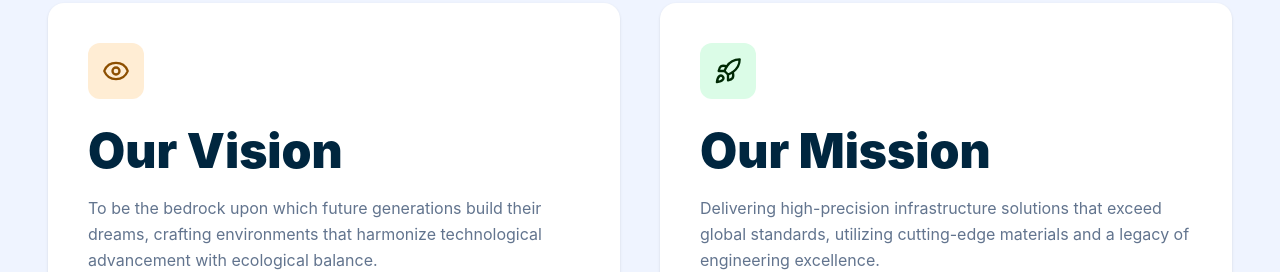
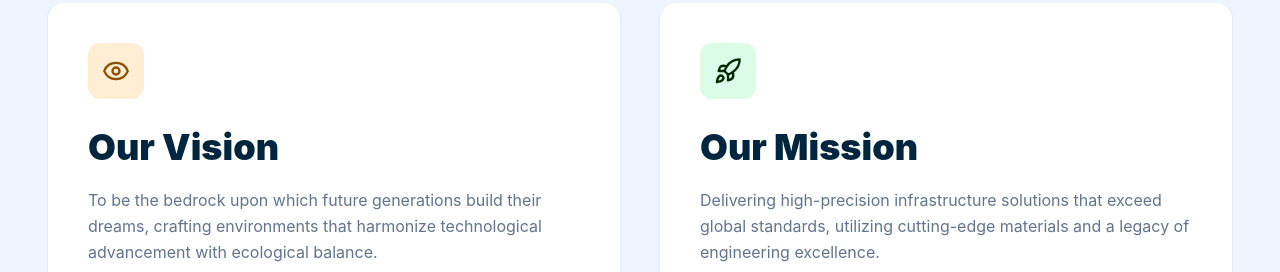
Before and after one commit to yashtrivedi1234/UIPL, a React (Vite) app: page /about in a window 1280 px wide. Shown: the part 1900-2172 px from the top of the page. Built offline with nearby package versions, Linux system fonts and the light colour scheme.

Commit message:
limra done

```diff
--- a/src/pages/about/components/VisionMission.jsx
+++ b/src/pages/about/components/VisionMission.jsx
@@ -12,7 +12,7 @@ export default function VisionMission() {
               <Eye size={24} className="text-[#8d4f00] sm:hidden" />
               <Eye size={28} className="text-[#8d4f00] hidden sm:block" />
             </div>
-            <h2 className="text-2xl sm:text-3xl md:text-4xl lg:text-5xl  font-black text-[#00263f] mb-4 sm:mb-5">Our Vision</h2>
+            <h2 className="text-xl sm:text-2xl md:text-3xl lg:text-4xl  font-black text-[#00263f] mb-4 sm:mb-5">Our Vision</h2>
             <p className="text-slate-500 leading-relaxed mb-5 sm:mb-7 text-sm sm:text-base">
               To be the bedrock upon which future generations build their dreams, crafting
               environments that harmonize technological advancement with ecological balance.
@@ -36,7 +36,7 @@ export default function VisionMission() {
               <Rocket size={24} className="text-[#002a05] sm:hidden" />
               <Rocket size={28} className="text-[#002a05] hidden sm:block" />
             </div>
-            <h2 className="text-2xl sm:text-3xl md:text-4xl lg:text-5xl  font-black text-[#00263f] mb-4 sm:mb-5">Our Mission</h2>
+            <h2 className="text-xl sm:text-2xl md:text-3xl lg:text-4xl  font-black text-[#00263f] mb-4 sm:mb-5">Our Mission</h2>
             <p className="text-slate-500 leading-relaxed mb-5 sm:mb-7 text-sm sm:text-base">
               Delivering high-precision infrastructure solutions that exceed global standards,
               utilizing cutting-edge materials and a legacy of engineering excellence.
```
